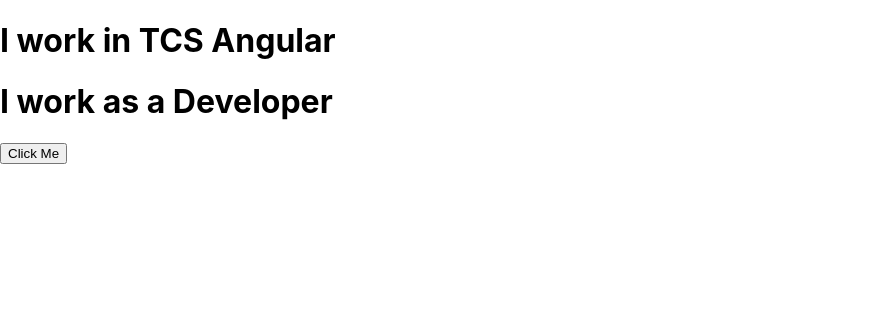
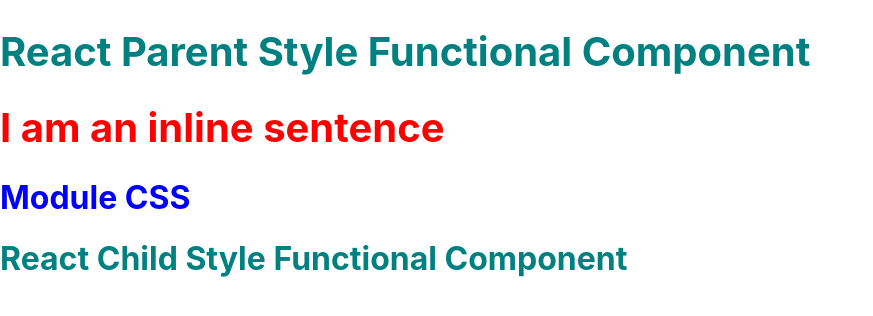
Before and after one commit to amarkumarram/react-session, a React (Create React App) app in the folder first-project/: page / in a window 1280 px wide. Shown: the top 316 px of the page, without its empty margins (0-873 px from the left). Built offline with nearby package versions, Linux system fonts and the light colour scheme.

Commit message:
7th session

```diff
--- a/first-project/src/App.js
+++ b/first-project/src/App.js
@@ -5,6 +5,7 @@
 import SayHello from './class-compoents/SayHello'
 import ParentClass from './class-compoents/ParentClass'
 import PropComponent from './class-compoents/PropComponent'
+import ReactStylesParent from './functional-component/ReactStylesParent'
 
 let App = () => {
 
@@ -16,7 +17,8 @@
 
   return(
     <>
-      <PropComponent name="TCS Angular" childBtnFunc={alertOk}/>
+      {/*<PropComponent name="TCS Angular" childBtnFunc={alertOk}/>*/}
+      <ReactStylesParent showColor={true}/>
     </>
   );
 }
--- /dev/null
+++ b/first-project/src/css/parent.css
@@ -0,0 +1,6 @@
+.header_color {
+    color: teal;
+}
+.header_size {
+    font-size: 40px;
+}
--- /dev/null
+++ b/first-project/src/css/parent.module.css
@@ -0,0 +1,3 @@
+.module_color_abc {
+    color: blue;
+}
--- /dev/null
+++ b/first-project/src/functional-component/ReactStylesChild.js
@@ -0,0 +1,9 @@
+function ReactStylesChild() {
+    return(
+        <>
+            <h1 className="header_color">React Child Style Functional Component</h1>
+        </>
+    )
+}
+
+export default ReactStylesChild;
--- /dev/null
+++ b/first-project/src/functional-component/ReactStylesParent.js
@@ -0,0 +1,23 @@
+import ReactStylesChild from './ReactStylesChild'
+import '../css/parent.css'
+import parentCss from '../css/parent.module.css'
+
+function ReactStylesParent(props) {
+    const headerColor = props.showColor ? 'header_color' : '';
+    //Key should be in camelCase structure and value should be in string
+    let styleData = {
+        color: "red",
+        fontSize: "40px"
+    }
+
+    return(
+        <>
+            <h1 className={`${headerColor} header_size`}>React Parent Style Functional Component</h1>
+            <h1 style={styleData}>I am an inline sentence</h1>
+            <h1 className={parentCss.module_color_abc}>Module CSS</h1>
+            <ReactStylesChild />
+        </>
+    )
+}
+
+export default ReactStylesParent;
```
Also changed, not shown: 1 other file (tests, documents, lock files or other folders).
